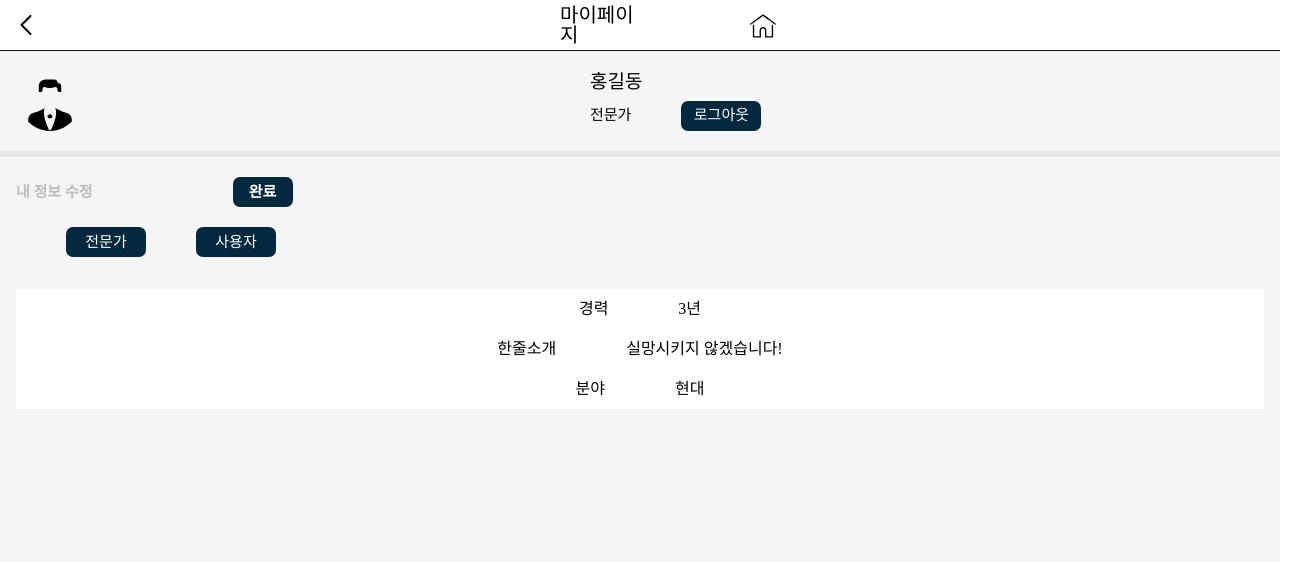
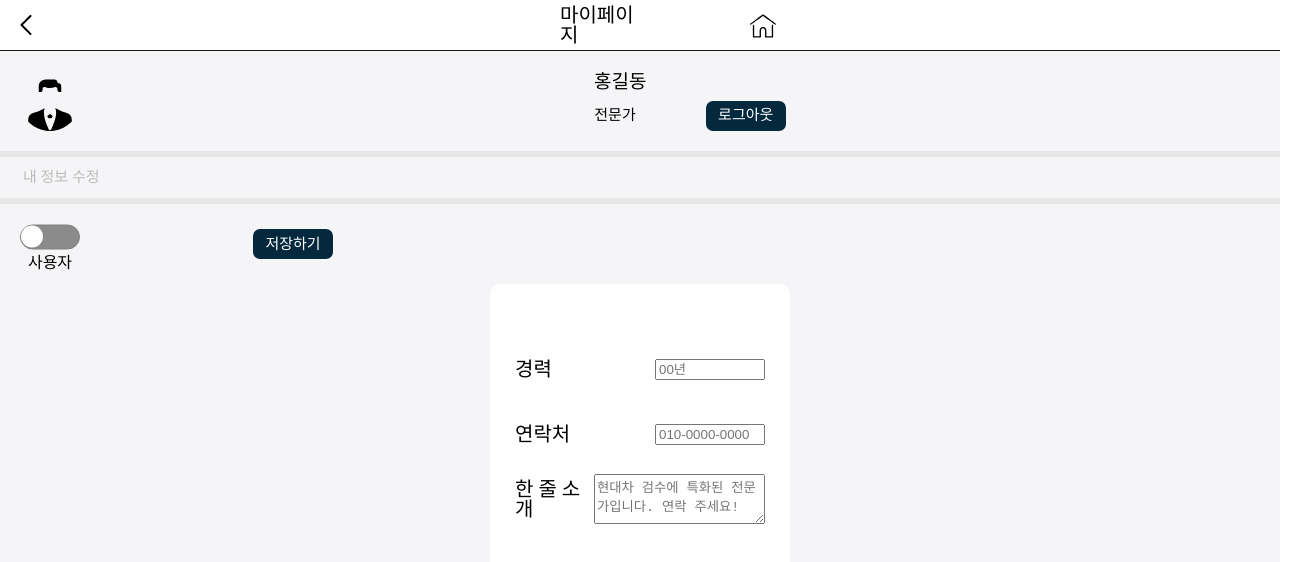
Before and after one commit to KEBBootCamp/Frontend, a React (Vite) app: page /my-page in a window 1280 px wide. Shown: the top 562 px of the page, 1314 px wide, since content can reach past the window. Built offline with nearby package versions, Linux system fonts and the light colour scheme; a web font is replaced by a local one.

Commit message:
fix: 마이페이지 코드 수정

```diff
--- a/src/pages/Mypage.jsx
+++ b/src/pages/Mypage.jsx
@@ -1,9 +1,13 @@
-import React from "react";
+import React, { useState } from "react";
 import styled from "styled-components";
 import { IcUser } from "../assets/svg/icon";
-import MypageHeader from "../components/Common/MypageHeader";
+import MypageHeader from "../components/common/MypageHeader";
+import Toggle from "../components/common/Toggle";
 
 function Mypage() {
+    const [IsExpert, setIsExpert] = useState(false);
+    const [IsUser, setIsUser] = useState(true);
+
     return (
         <MypageWrapper>
             <MypageHeader />
@@ -21,29 +25,30 @@ function Mypage() {
                     </MypageRightBox>
                 </MypageBoxWrapper>
                 <MyInfoFixBox>
-                    <MypageFixDiv>
-                        내 정보 수정
-                        <FixFinishButton>완료</FixFinishButton>
-                    </MypageFixDiv>
-                    <SelectButtonDiv>
-                        <SelectButton>전문가</SelectButton>
-                        <SelectButton>사용자</SelectButton>
-                    </SelectButtonDiv>
-                    <FixExpertDiv>
-                        <FixExpertBox>
-                            경력
-                            <FixExpertRightBox>3년</FixExpertRightBox>
-                        </FixExpertBox>
-                        <FixExpertBox>
-                            한줄소개
-                            <FixExpertRightBox>실망시키지 않겠습니다!</FixExpertRightBox>
-                        </FixExpertBox>
-                        <FixExpertBox>
-                            분야
-                            <FixExpertRightBox>현대</FixExpertRightBox>
-                        </FixExpertBox>
-                    </FixExpertDiv>
+                    <MyInfoFix>내 정보 수정</MyInfoFix>
                 </MyInfoFixBox>
+                <ToggleBtnWrapper>
+                    <Toggle />
+                    <FixDoneButton>저장하기</FixDoneButton>
+                </ToggleBtnWrapper>
+
+                <ToggleBoxContainer>
+                    {/* <ToggleUserBox>사용자</ToggleUserBox> */}
+                    <ToggleExpertBox>
+                        <ExpertWrapper>
+                            <ExpertText>경력</ExpertText>
+                            <ExpertCareer type="text" placeholder="00년" />
+                        </ExpertWrapper>
+                        <ExpertWrapper>
+                            <ExpertText>연락처</ExpertText>
+                            <ExpertPhoneNum type="text" placeholder="010-0000-0000" />
+                        </ExpertWrapper>
+                        <ExpertWrapper>
+                            <ExpertText>한 줄 소개</ExpertText>
+                            <ExpertIntro type="text" placeholder="현대차 검수에 특화된 전문가입니다. 연락 주세요!" />
+                        </ExpertWrapper>
+                    </ToggleExpertBox>
+                </ToggleBoxContainer>
             </MypageBodyWrapper>
         </MypageWrapper>
     );
@@ -99,6 +104,7 @@ const MypageRightBox = styled.div`
 
 const MypageRightBoxName = styled.div`
     width: 20rem;
+    margin-left: 0.8rem;
     font-size: 1.9rem;
 `;
 
@@ -106,87 +112,105 @@ const MypageRightBoxJob = styled.div`
     width: 20rem;
 
     display: flex;
+    align-items: center;
+    justify-content: center;
     column-gap: 5rem;
-    align-items: center;
 `;
 
 const LogoutButton = styled.button`
     width: 8rem;
     height: 3rem;
     border-radius: 0.7rem;
+
     font-size: 1.5rem;
 
+    margin-left: 2rem;
     background-color: rgb(4, 41, 63);
     color: white;
 `;
 
 const MyInfoFixBox = styled.div`
     display: flex;
-    flex-direction: column;
+    justify-content: space-between;
+    align-items: center;
 
-    justify-content: center;
+    padding: 1.3rem;
 
-    padding: 2rem 1.6rem 1rem;
+    border-bottom: 0.6rem solid rgb(231, 231, 231);
 `;
 
-const MypageFixDiv = styled.div`
-    display: flex;
-
-    align-items: center;
-    column-gap: 14rem;
+const MyInfoFix = styled.div`
     color: rgb(188, 188, 188);
 
-    font-weight: 600;
     font-size: 1.5rem;
+
+    margin-left: 1rem;
 `;
 
-const SelectButtonDiv = styled.div`
-    width: 100%;
-    height: 3.2rem;
+const ToggleBtnWrapper = styled.div`
+    display: flex;
+    align-items: center;
+    column-gap: 5rem;
+`;
 
-    margin-left: 5rem;
-    margin-top: 2rem;
-    display: flex;
-    gap: 5rem;
-`;
-const SelectButton = styled.button`
+const FixDoneButton = styled.button`
     width: 8rem;
     height: 3rem;
+
     border-radius: 0.7rem;
     font-size: 1.5rem;
 
+    margin-left: 3.3rem;
     background-color: rgb(4, 41, 63);
     color: white;
 `;
-const FixFinishButton = styled.button`
-    width: 6rem;
-    height: 3rem;
-    border-radius: 0.7rem;
-    font-size: 1.5rem;
+const ToggleBoxContainer = styled.div`
+    display: flex;
+    flex-direction: column;
+    justify-content: center;
+    align-items: center;
+    gap: 2rem;
 
-    background-color: rgb(4, 41, 63);
-    color: white;
+    border-radius: 1rem;
+
+    background-color: rgb(245, 245, 247);
 `;
 
-const FixExpertDiv = styled.div`
-    width: 100%;
+const ToggleExpertBox = styled.div`
+    width: 30rem;
+    height: 30rem;
 
-    margin-top: 3rem;
+    display: flex;
+    flex-direction: column;
+    justify-content: center;
+    gap: 2rem;
 
-    font-size: 1.6rem;
+    border-radius: 1rem;
+
+    padding: 0 2.5rem;
+
+    font-size: 2rem;
     background-color: white;
 `;
 
-const FixExpertBox = styled.div`
-    width: 100%;
-    height: 4rem;
+const ExpertWrapper = styled.div`
+    height: 4.5rem;
 
     display: flex;
-    justify-content: center;
     align-items: center;
-    text-align: center;
-
-    column-gap: 7rem;
+    justify-content: space-between;
 `;
 
-const FixExpertRightBox = styled.div``;
+const ExpertText = styled.div``;
+
+const ExpertCareer = styled.input`
+    width: 11rem;
+`;
+
+const ExpertPhoneNum = styled.input`
+    width: 11rem;
+`;
+
+const ExpertIntro = styled.textarea`
+    height: 5rem;
+`;
```
